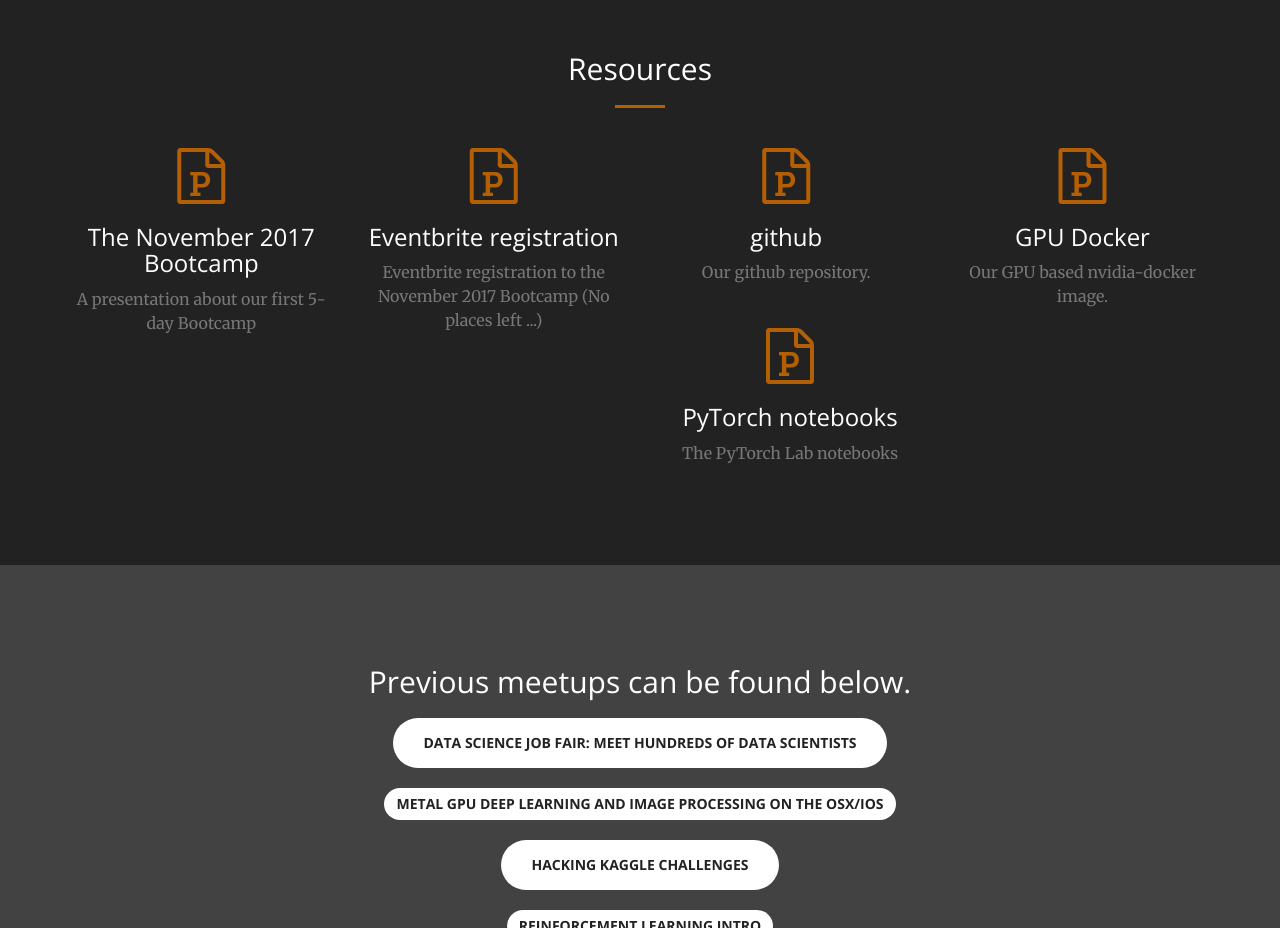
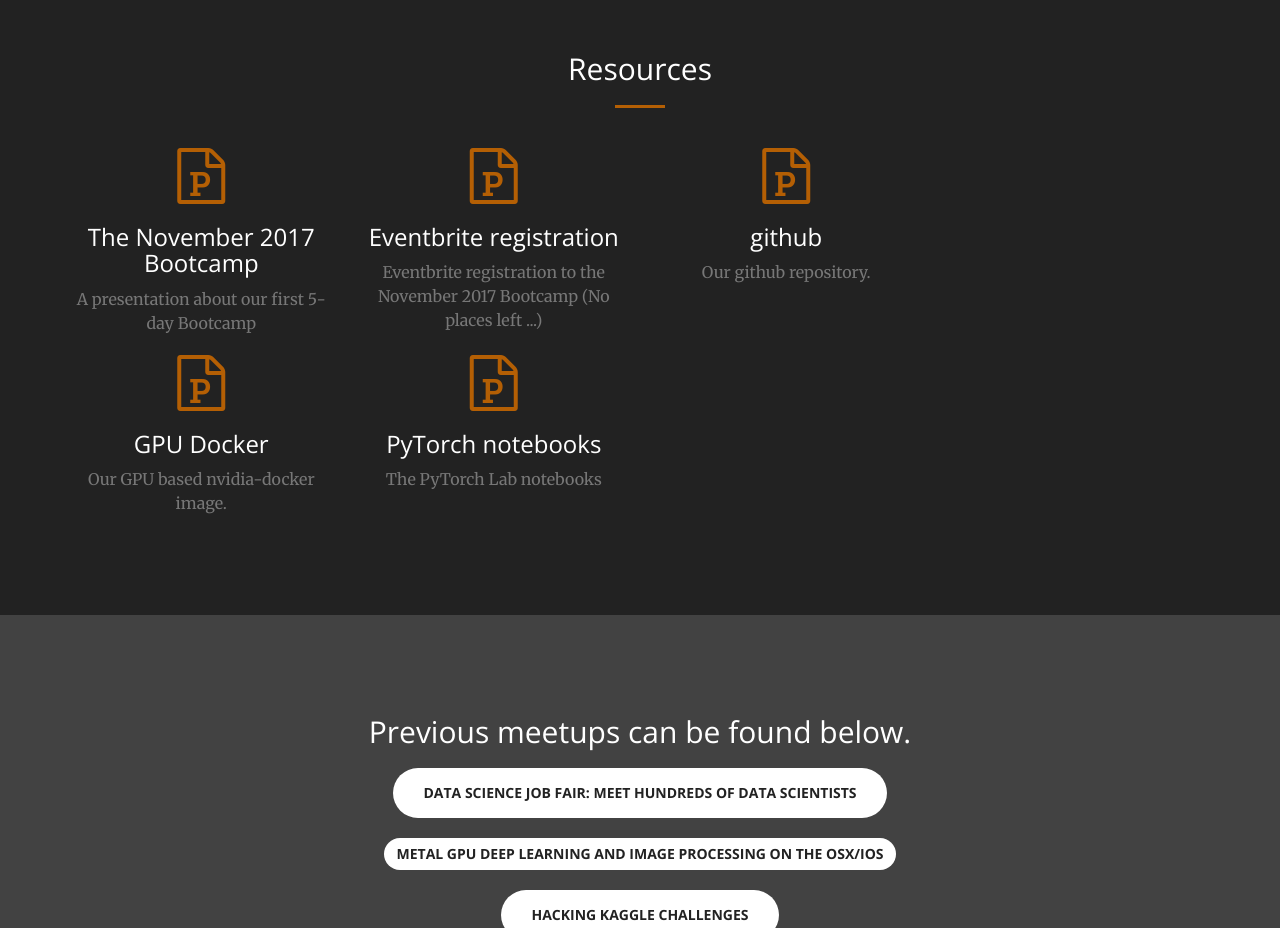
Before and after one commit to deeponcology/quantscientist.github.io, a plain HTML site: page index.html in a window 1280 px wide. Shown: the part 1600-2528 px from the top of the page. Drawn offline with nearby package versions, Linux system fonts and the light colour scheme.

Commit message:
Update index.html

```diff
--- a/index.html
+++ b/index.html
@@ -241,7 +241,15 @@
                         <p class="text-muted">Our github repository.</p>
                     </div>
                 </div>
-	 <div class="row">
+                <!--<div class="col-lg-3 col-md-6 text-center">-->
+                <!--</div>-->
+            </div>
+        </div>
+
+
+	    <div class="container">
+            <div class="row">
+
                 <!--<div class="col-lg-3 col-md-6 text-center">-->
                 <!--</div>-->
                 <div class="col-lg-3 col-md-6 text-center">
@@ -266,10 +274,10 @@
                     </div>
                 </div>
 
+            </div>
+        </div>
 
 
-            </div>
-        </div>
     </section>
 
     <section class="bg-primary" id="old-meetups">
```
